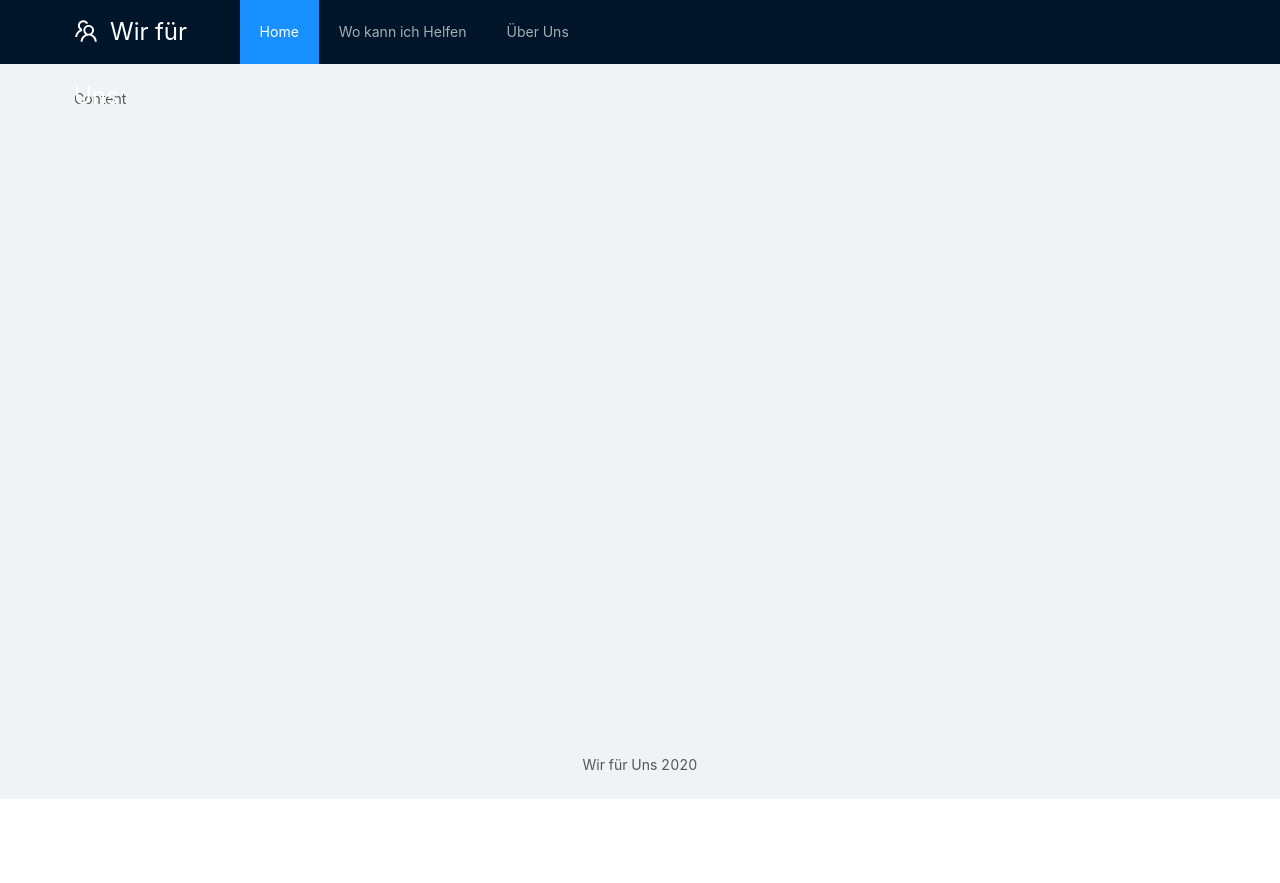
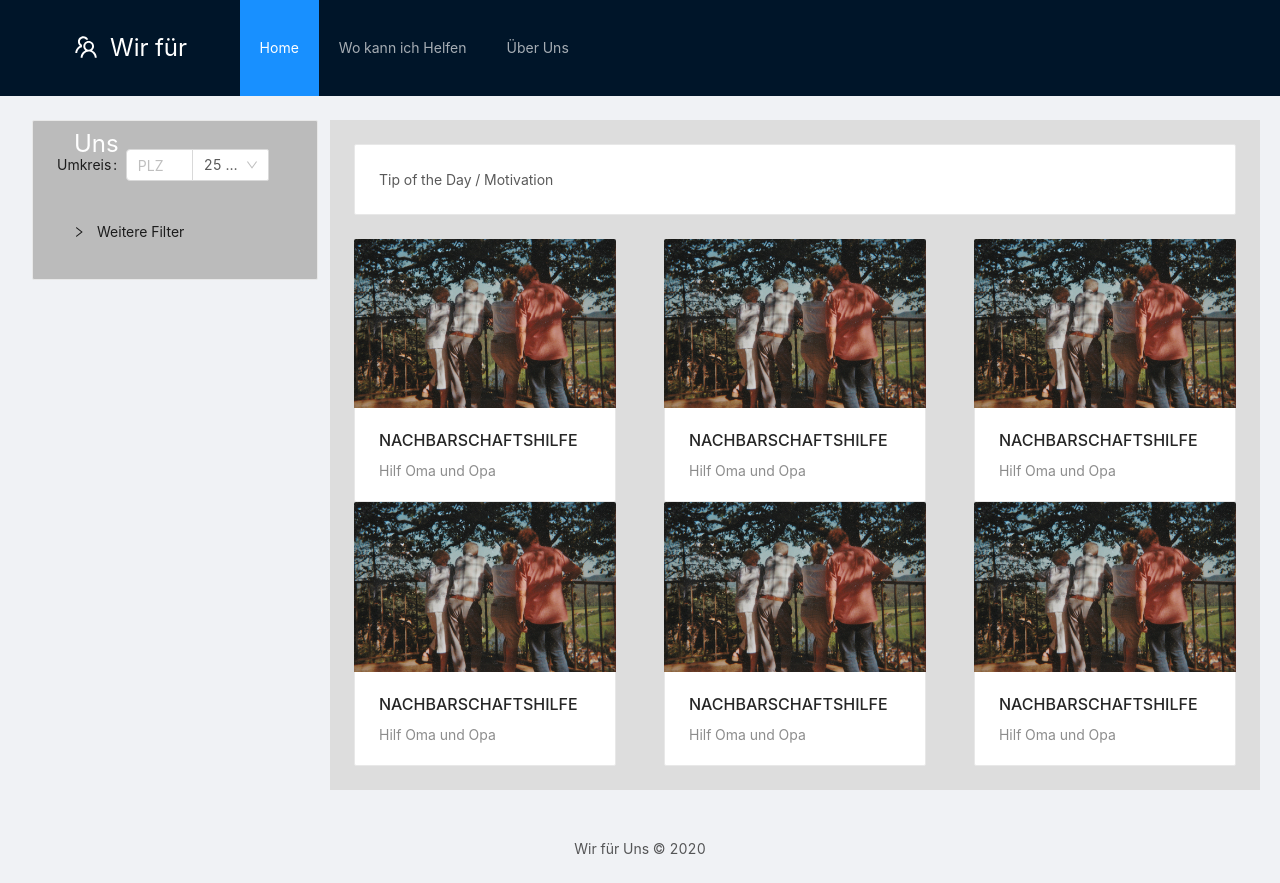
Before and after one commit to altJake/wirfuruns, a React (Create React App) app: page / in a window 1280 px wide. Before the commit the page ends 800 px from the top, so only its background shows below. Built offline with nearby package versions, Linux system fonts and the light colour scheme.

Commit message:
Add simple mock home page

```diff
--- a/src/App.less
+++ b/src/App.less
@@ -2,11 +2,13 @@
   position: fixed;
   z-index: 1;
   width: 100%;
+  line-height: 96px;
+  height: 96px;
 }
 
 .App-logo {
   width: 12%;
-  margin: 0px 24px;
+  margin: 0 24px;
   float: left;
   font-size: 24px;
 
@@ -16,18 +18,22 @@
 }
 
 .App-header-menu {
-  line-height: 64px;
-  background-color: inherit;
+  line-height: 96px;
 }
 
 .App-content-wrapper {
-  padding: 0 50px;
-  margin-top: 64px;
+  padding: 0 32px;
+  margin-top: 96px;
   min-height: calc(100vh - 134px);
 }
 
 .App-content {
-  padding: 24px;
+  min-height: 80vh;
+  padding: 24px 0;
+
+  > * {
+    min-height: inherit;
+  }
 }
 
 .App-footer {
--- a/src/App.tsx
+++ b/src/App.tsx
@@ -1,6 +1,7 @@
 import React from 'react'
 import { Layout, Menu } from 'antd'
 import { TeamOutlined } from '@ant-design/icons'
+import Home from './pages/Home'
 import './App.less'
 
 const { Header, Footer, Content } = Layout
@@ -9,7 +10,7 @@ const App = () => (
   <Layout>
     <Header className='App-header'>
         <div className='App-logo'>
-          <a href='#' title='Wir für Uns'>
+          <a href='http://loclahost/' title='Wir für Uns'>
           <TeamOutlined style={{marginRight: '12px'}} />
           Wir für Uns
           </a>
@@ -27,10 +28,10 @@ const App = () => (
     </Header>
     <Content className='App-content-wrapper'>
       <div className='App-content'>
-        Content
+        <Home />
       </div>
     </Content>
-    <Footer className='App-footer'>Wir für Uns {new Date().getFullYear()}</Footer>
+    <Footer className='App-footer'>Wir für Uns © {new Date().getFullYear()}</Footer>
   </Layout>
 )
 
--- /dev/null
+++ b/src/pages/Home/Home.less
@@ -0,0 +1,7 @@
+.more-filters-collapse {
+  background-color: inherit;
+
+  .ant-collapse-item {
+    border: 0;
+  }
+}
--- /dev/null
+++ b/src/pages/Home/Home.tsx
@@ -0,0 +1,130 @@
+import React from 'react'
+import { Row, Col, Form, Input, Select, Collapse, DatePicker, Card } from 'antd'
+import beispielbild from '../../assets/img/beispielbild.png'
+import './Home.less'
+
+const { Option } = Select
+const { Panel } = Collapse
+const { RangePicker } = DatePicker
+const { Meta } = Card
+
+const Home = () => (
+  <Row gutter={24}>
+    <Col span={6}>
+      <Card style={{ backgroundColor: '#bbb' }}>
+        <Form labelCol={{ span: 7 }} wrapperCol={{ span: 17 }} labelAlign='left'>
+          <Form.Item label='Umkreis' name='plz'>
+            <Input.Group compact>
+              <Input style={{ width: '40%' }} placeholder='PLZ' />
+              <Select defaultValue='25km' style={{ width: '46%' }}>
+                <Option value='25km'>25 km</Option>
+                <Option value='50km'>50 km</Option>
+                <Option value='75km'>75 km</Option>
+                <Option value='100km'>100 km</Option>
+                <Option value='unlimited'>Unbegrenzt</Option>
+              </Select>
+            </Input.Group>
+          </Form.Item>
+          <Collapse className='more-filters-collapse' bordered={false}>
+            <Panel key='more' header='Weitere Filter'>
+              <Form.Item label='Projektdauer' name='dauer' rules={[{ type: 'array' }]}>
+                <RangePicker />
+              </Form.Item>
+            </Panel>
+          </Collapse>
+        </Form>
+      </Card>
+    </Col>
+    <Col span={18} style={{ background: '#ddd', padding: '24px' }}>
+      <Card>
+        Tip of the Day / Motivation
+      </Card>
+      <div style={{ paddingTop: '24px' }}>
+        <Row gutter={[48, 32]}>
+          <Col span={8}>
+            <Card cover={
+              <img
+                alt='beispielbild'
+                src={beispielbild}
+              />
+            }>
+              <Meta
+                title='NACHBARSCHAFTSHILFE'
+                description='Hilf Oma und Opa'
+              />
+            </Card>
+          </Col>
+          <Col span={8}>
+            <Card cover={
+              <img
+                alt='beispielbild'
+                src={beispielbild}
+              />
+            }>
+              <Meta
+                title='NACHBARSCHAFTSHILFE'
+                description='Hilf Oma und Opa'
+              />
+            </Card>
+          </Col>
+          <Col span={8}>
+            <Card cover={
+              <img
+                alt='beispielbild'
+                src={beispielbild}
+              />
+            }>
+              <Meta
+                title='NACHBARSCHAFTSHILFE'
+                description='Hilf Oma und Opa'
+              />
+            </Card>
+          </Col>
+        </Row>
+        <Row gutter={[48, 32]}>
+          <Col span={8}>
+            <Card cover={
+              <img
+                alt='beispielbild'
+                src={beispielbild}
+              />
+            }>
+              <Meta
+                title='NACHBARSCHAFTSHILFE'
+                description='Hilf Oma und Opa'
+              />
+            </Card>
+          </Col>
+          <Col span={8}>
+            <Card cover={
+              <img
+                alt='beispielbild'
+                src={beispielbild}
+              />
+            }>
+              <Meta
+                title='NACHBARSCHAFTSHILFE'
+                description='Hilf Oma und Opa'
+              />
+            </Card>
+          </Col>
+          <Col span={8}>
+            <Card cover={
+              <img
+                alt='beispielbild'
+                src={beispielbild}
+              />
+            }>
+              <Meta
+                title='NACHBARSCHAFTSHILFE'
+                description='Hilf Oma und Opa'
+              />
+            </Card>
+          </Col>
+        </Row>
+      </div>
+    </Col>
+  </Row>
+)
+
+export default Home
--- /dev/null
+++ b/src/pages/Home/index.tsx
@@ -0,0 +1,2 @@
+import Home from './Home'
+export default Home
```
Also changed, not shown: src/assets/img/beispielbild.png (added), src/logo.svg (deleted).
